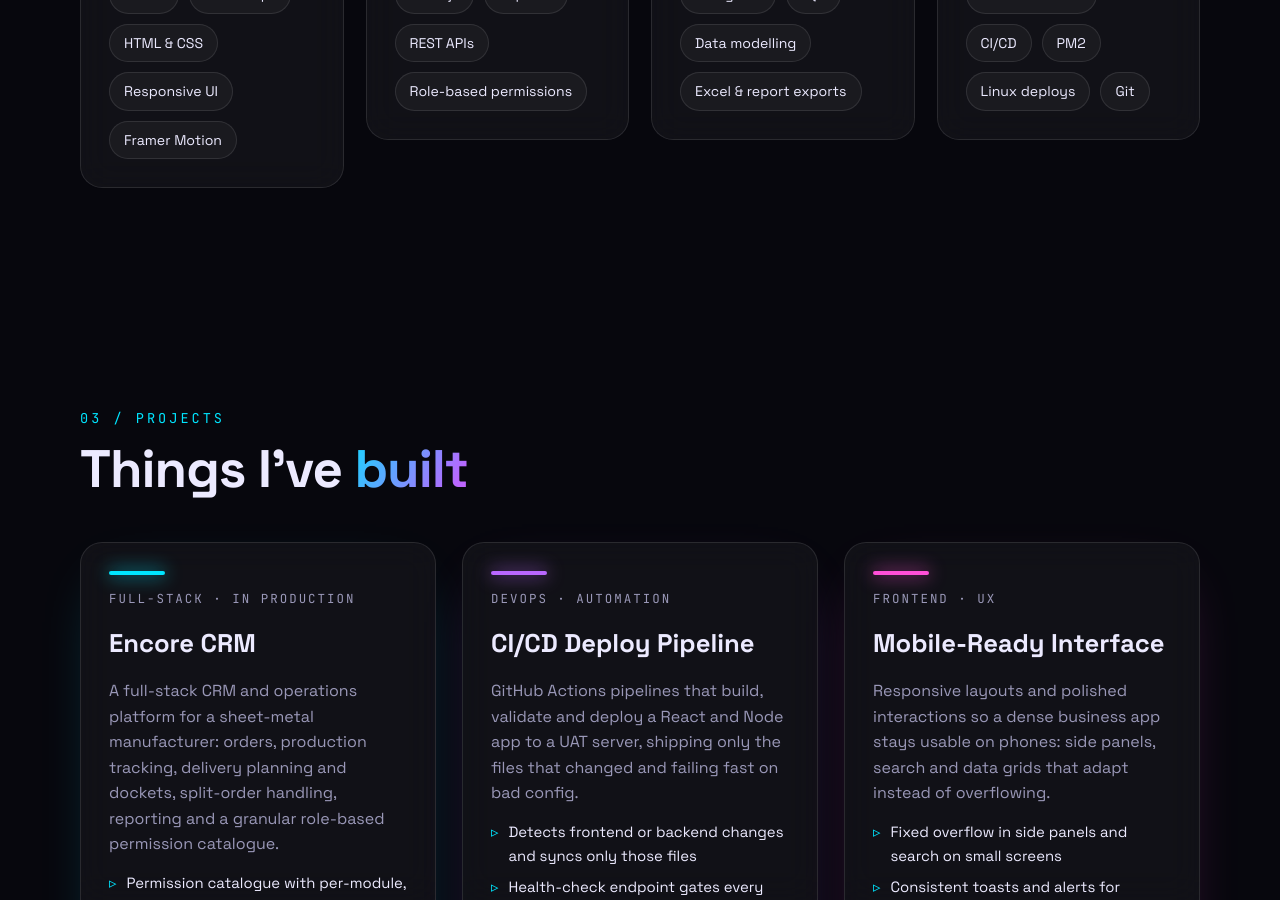
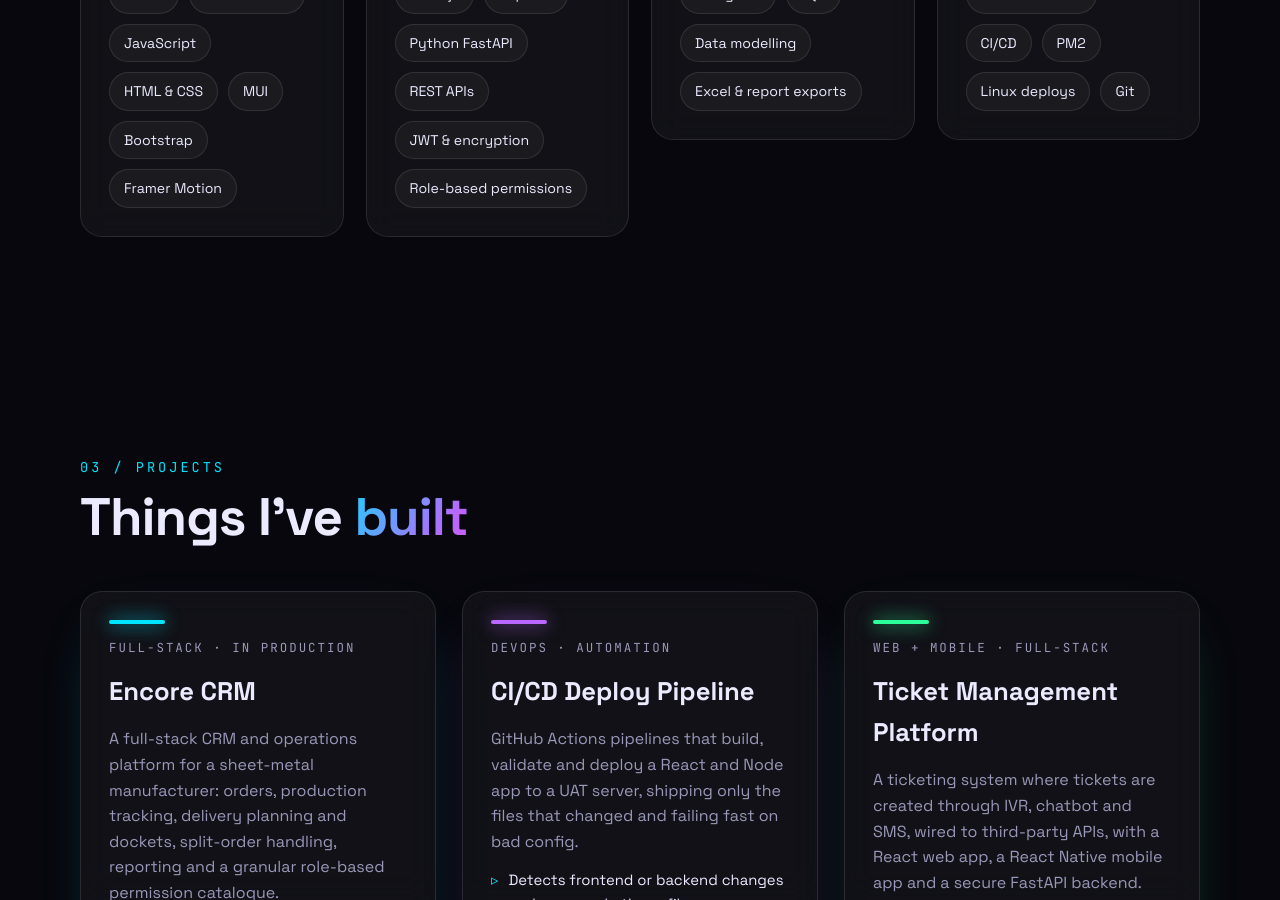
Before and after one commit to Amitmoli/Amitmoli.github.io, a React (Vite) app: page / in a window 1280 px wide. Shown: the part 1900-2800 px from the top of the page. Built offline with nearby package versions, Linux system fonts and the light colour scheme.

Commit message:
Add downloadable resume, full experience history, education and new project
Co-Authored-By: Claude Sonnet 5.5 <noreply@anthropic.com>

```diff
--- a/src/App.jsx
+++ b/src/App.jsx
@@ -7,7 +7,7 @@ import {
   useTransform,
   AnimatePresence,
 } from 'framer-motion'
-import { profile, skillGroups, marquee, projects, experience } from './data'
+import { profile, skillGroups, marquee, projects, experience, education } from './data'
 
 /* ---------- helpers ---------- */
 
@@ -485,6 +485,17 @@ function Experience() {
               </Spotlight>
             </Reveal>
           ))}
+          <Reveal i={experience.length} className="t-item">
+            <Spotlight>
+              <div className="t-head">
+                <h3>Education</h3>
+                <span className="period mono">{education.year}</span>
+              </div>
+              <div className="org">
+                {education.degree} · {education.school}
+              </div>
+            </Spotlight>
+          </Reveal>
         </div>
       </div>
     </section>
--- a/src/data.js
+++ b/src/data.js
@@ -15,14 +15,14 @@ export const profile = {
   github: 'https://github.com/Amitmoli',
   linkedin: '', // add your LinkedIn URL here to show the button
   photo: 'photo.jpg', // file in /public
-  resume: '', // e.g. '/resume.pdf' after adding the file to /public
+  resume: 'Amit_Moli_Resume.pdf', // file in /public
   company: 'Desalt Encore SheetMetal Pvt Ltd',
   title: 'Software Engineer · Full-Stack Developer',
 }
 
 export const skillGroups = [
-  { title: 'Frontend', items: ['React', 'JavaScript', 'HTML & CSS', 'Responsive UI', 'Framer Motion'] },
-  { title: 'Backend', items: ['Node.js', 'Express', 'REST APIs', 'Role-based permissions'] },
+  { title: 'Frontend', items: ['React', 'React Native', 'JavaScript', 'HTML & CSS', 'MUI', 'Bootstrap', 'Framer Motion'] },
+  { title: 'Backend', items: ['Node.js', 'Express', 'Python FastAPI', 'REST APIs', 'JWT & encryption', 'Role-based permissions'] },
   { title: 'Data', items: ['MongoDB', 'SQL', 'Data modelling', 'Excel & report exports'] },
   { title: 'DevOps', items: ['GitHub Actions', 'CI/CD', 'PM2', 'Linux deploys', 'Git'] },
 ]
@@ -62,6 +62,20 @@ export const projects = [
     accent: '#b967ff',
   },
   {
+    title: 'Ticket Management Platform',
+    kicker: 'Web + Mobile · Full-stack',
+    description:
+      'A ticketing system where tickets are created through IVR, chatbot and SMS, wired to third-party APIs, with a React web app, a React Native mobile app and a secure FastAPI backend.',
+    highlights: [
+      'Multi-channel ticket creation: IVR, chatbot and SMS',
+      'Encrypted data transfer between client and API',
+      'Cross-platform mobile app sharing the same backend',
+    ],
+    tech: ['React', 'React Native', 'Python FastAPI', 'JWT'],
+    link: '',
+    accent: '#2cff9a',
+  },
+  {
     title: 'Mobile-Ready Interface',
     kicker: 'Frontend · UX',
     description:
@@ -81,11 +95,36 @@ export const experience = [
   {
     role: 'Software Engineer · Full-Stack Developer',
     org: 'Desalt Encore SheetMetal Pvt Ltd',
-    period: 'Present',
+    period: 'Mar 2025 – Present',
     points: [
       'Building and maintaining the Encore CRM across frontend, backend and deployment.',
       'Designed the permission catalogue and role-based access across modules.',
       'Set up GitHub Actions CI and UAT deploy pipelines with change detection and health checks.',
     ],
   },
+  {
+    role: 'Full Stack Developer',
+    org: 'Cybrary Infotech Solutions',
+    period: 'Dec 2022 – Dec 2024',
+    points: [
+      'Built responsive React interfaces and reusable components in a team of 4 to 6 developers.',
+      'Debugged and optimised application code, improving performance by 50%.',
+      'Built a ticket management platform (React + Python FastAPI) with IVR, chatbot and SMS ticket creation, plus a React Native mobile app.',
+      'Ran live demos for customers and supported client relationships.',
+    ],
+  },
+  {
+    role: 'Junior Web Developer · Intern',
+    org: 'Cybrary Infotech Solutions',
+    period: 'Oct 2020 – Dec 2022',
+    points: [
+      'Built, tested and maintained client websites across various platforms.',
+    ],
+  },
 ]
+
+export const education = {
+  degree: 'B.E. Mechanical Engineering',
+  school: 'Basveshwara Engineering College, Bagalkot',
+  year: '2023',
+}
```
Also changed, not shown: 1 other file (tests, documents, lock files or other folders).
